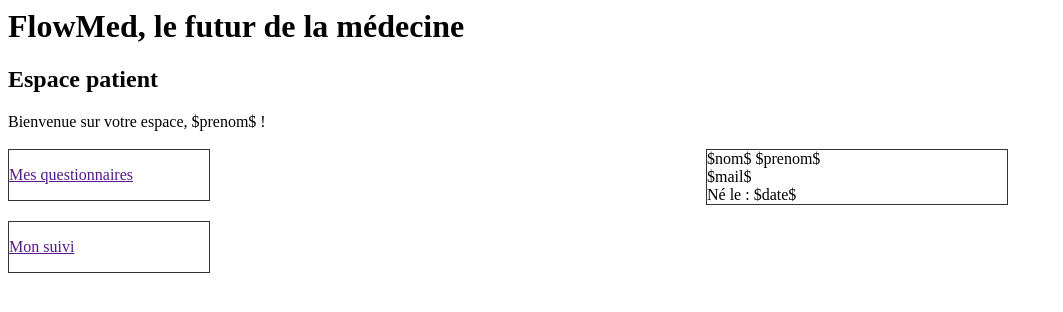
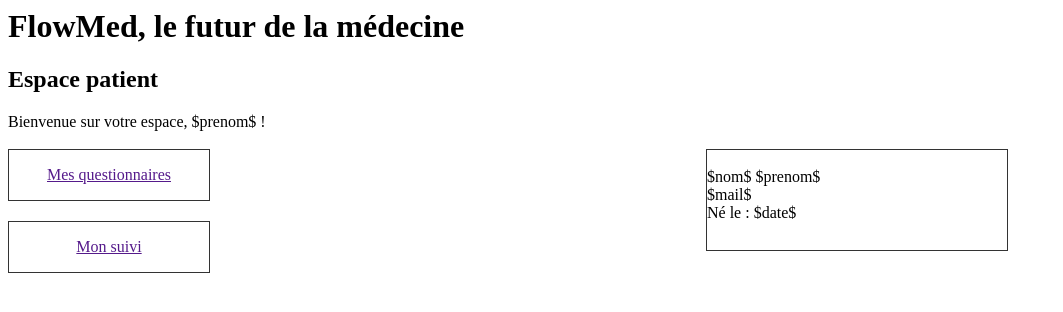
Before and after one commit to plgstalter/MIG, a PHP site: page /squelette_patient.php in a window 1280 px wide. Shown: the top 312 px of the page, without its empty margins (0-1063 px from the left). Run offline with PHP 8.4, Linux system fonts and the light colour scheme.

Commit message:
modifs squelettes

```diff
--- a/Ressources/squelette_patient.php
+++ b/Ressources/squelette_patient.php
@@ -13,12 +13,13 @@
             <br />
             <br />
             <div style="width:1000px;">
-                <div style="width:200px; border: solid 1px #333333; float:left;">
+                <div style="width:200px; height:50px; text-align:center; border: solid 1px #333333; float:left;">
                     <p>
                         <a href="">Mes questionnaires</a>
                     </p>
                 </div>
-                <div style="width:300px; border: solid 1px #333333; float:right;">
+                <div style="width:300px; height:100px; border: solid 1px #333333; float:right;">
+                    <br/>
                     $nom$ $prenom$ <br />
                     $mail$ <br />
                     Né le : $date$ <br />
@@ -27,7 +28,7 @@
                 <br />
                 <br />
                 <br />
-                <div style="width:200px; border: solid 1px #333333; float:left;">
+                <div style="width:200px; height:50px; text-align:center; border: solid 1px #333333; float:left;">
                     <p>
                         <a href="">Mon suivi</a>
                     </p>
```
Also changed, not shown: Ressources/squelette_patient.html (+4 -3 lines).
